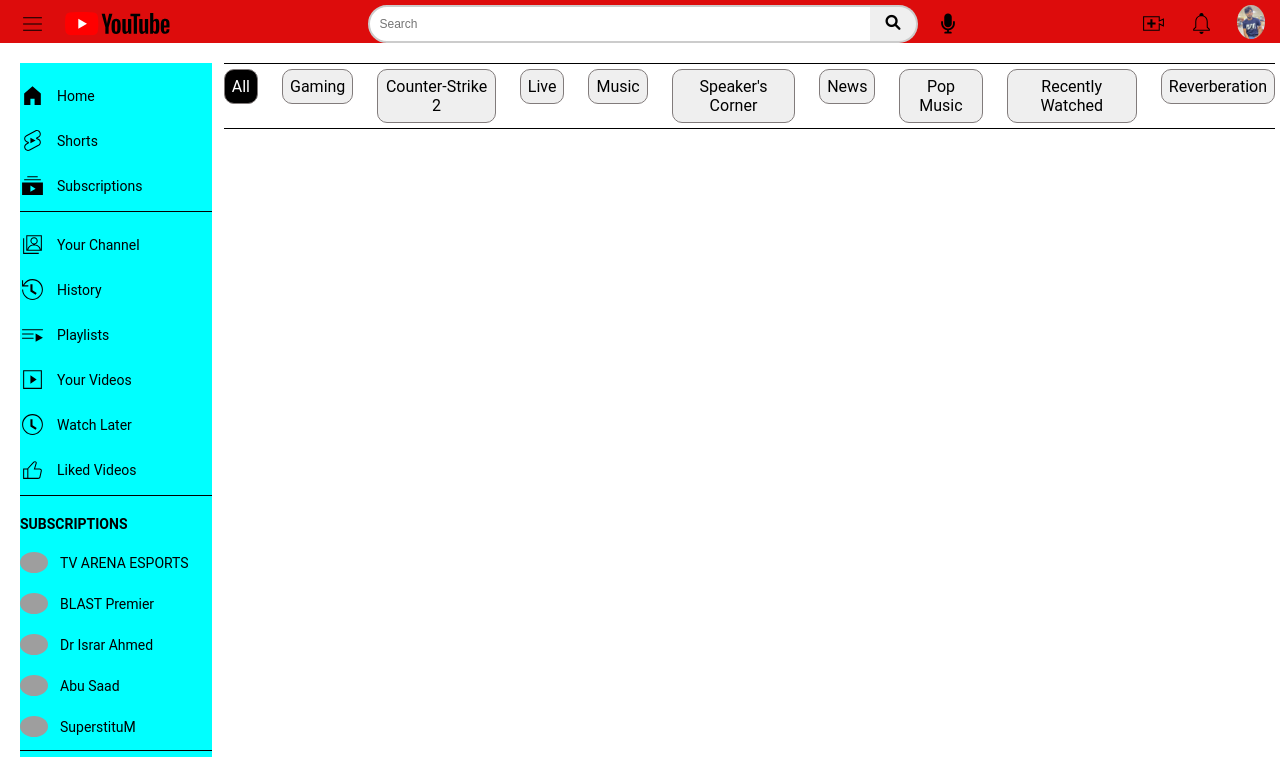
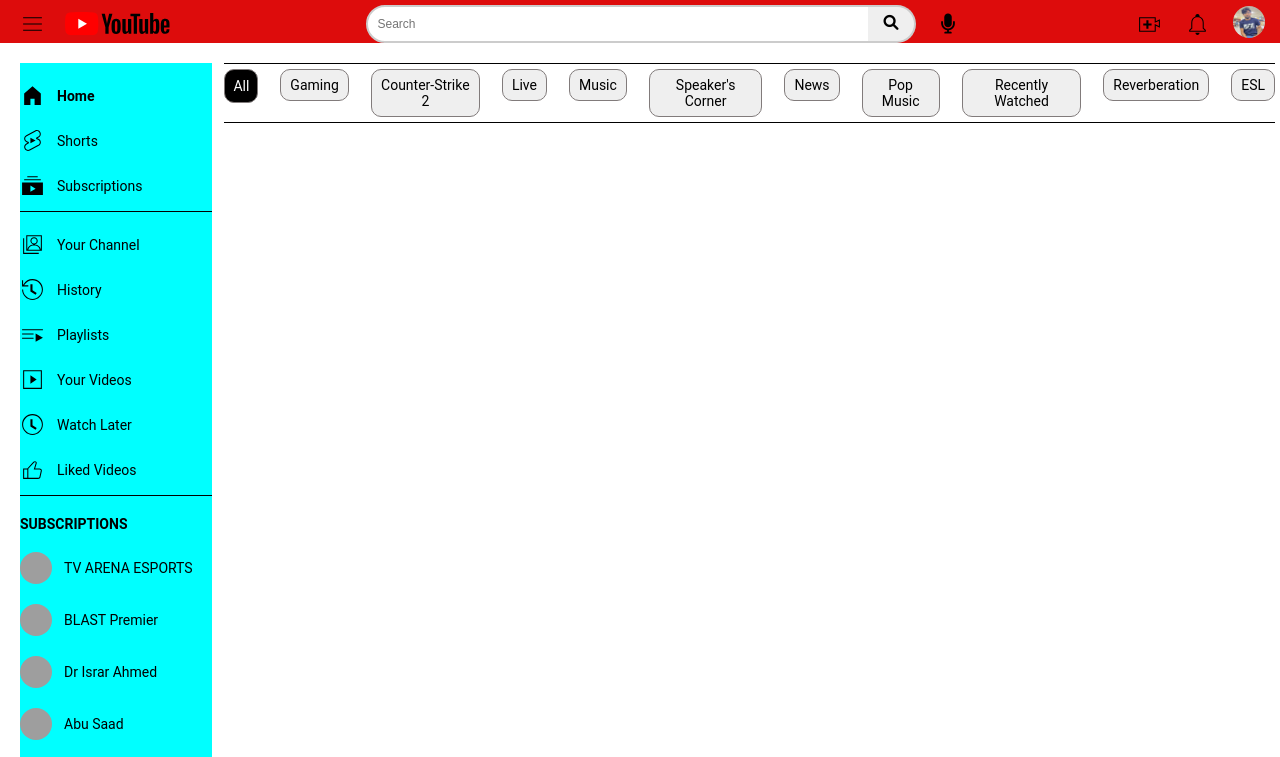
Before and after one commit to hamzaweb444/YouTubeUI, a plain HTML site: page docs/index.html in a window 1280 px wide. Shown: the top 757 px of the page. Drawn offline with Linux system fonts and the light colour scheme; grey boxes are pictures that could not be loaded.

Commit message:
more changes

```diff
--- a/docs/index.html
+++ b/docs/index.html
@@ -102,7 +102,7 @@
                 <g>
                     <path d="M4 21V10.08l8-6.96 8 6.96V21h-6v-6h-4v6H4z"></path>
                 </g>
-            </svg>Home</div>
+            </svg><b>Home</b></div>
 
         <div class="shorts"><svg xmlns="http://www.w3.org/2000/svg" height="24" viewBox="0 0 24 24" width="24"
                 focusable="false" style="pointer-events: none; display: inherit; width: 25px; height: 25px;"
@@ -280,6 +280,7 @@
         <div><button class="button">Pop Music</button></div>
         <div><button class="button">Recently Watched</button></div>
         <div><button class="button">Reverberation</button></div>
+        <div><button class="button">ESL</button></div>
 
     </div>
 
--- a/docs/style.css
+++ b/docs/style.css
@@ -83,13 +83,13 @@
 .icon-micro{
     font-size: 20px;
     margin-left: 15px;
-    padding: 7px;
+    padding: 6px 9px;
     border-radius: 50%;
     cursor: pointer;
 }
 
 .icon-micro:hover{
-    background-color: rgb(193, 198, 202);
+    background-color: rgb(221, 219, 219);
 }
 
 .search-button:hover{
@@ -98,7 +98,8 @@
 
 
 img{
-    width: 28px;
+    height: 32px;
+    width: 32px;
     border-radius: 50%;
     cursor: pointer;
 }
@@ -194,7 +195,7 @@
 
 .bar{
     display: flex;
-    gap: 24px;
+    gap: 22px;
     padding-top: 5px;
     padding-bottom: 5px;
     border-bottom: 1px solid black;
@@ -204,8 +205,8 @@
 
 .button{
     font-family: "Roboto", "Arial", sans-serif;
-    padding: 7px;
-    font-size: 16px;
+    padding: 7px 9px;
+    font-size: 14px;
     border-radius: 10px;
     border: 0.1em solid rgb(129, 123, 123)
 }
@@ -214,12 +215,12 @@
     font-family: "Roboto", "Arial", sans-serif;
     background-color: black;
     color: white;
-    padding: 7px;
-    font-size: 16px;
+    padding: 8px;
+    font-size: 14px;
     border-radius: 10px;
     border: 0.1em solid rgb(129, 123, 123)
 }
 
 .button:hover{
-    background-color: rgb(180, 177, 177);
+    background-color: rgb(221, 219, 219);
 }
```
